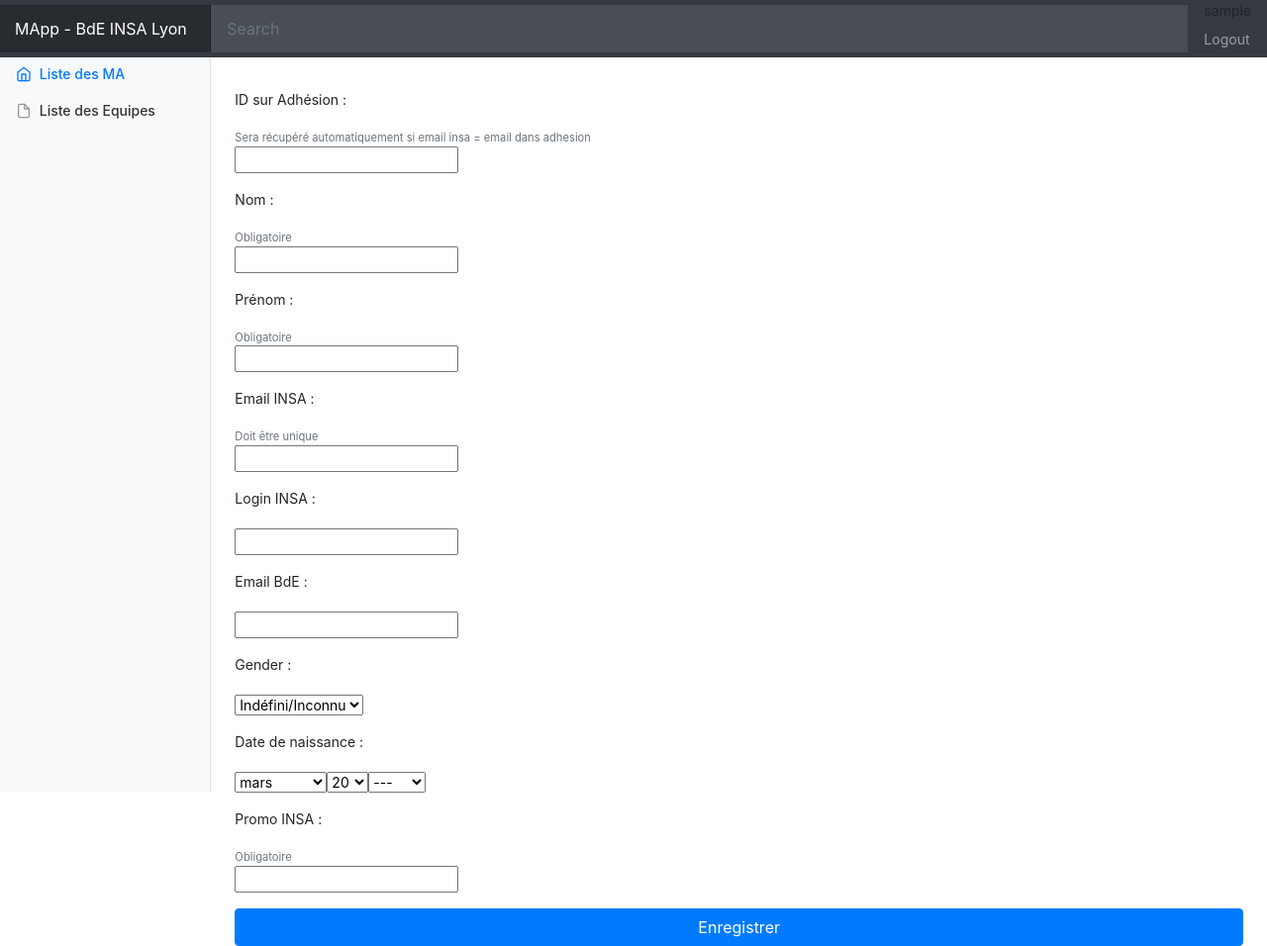
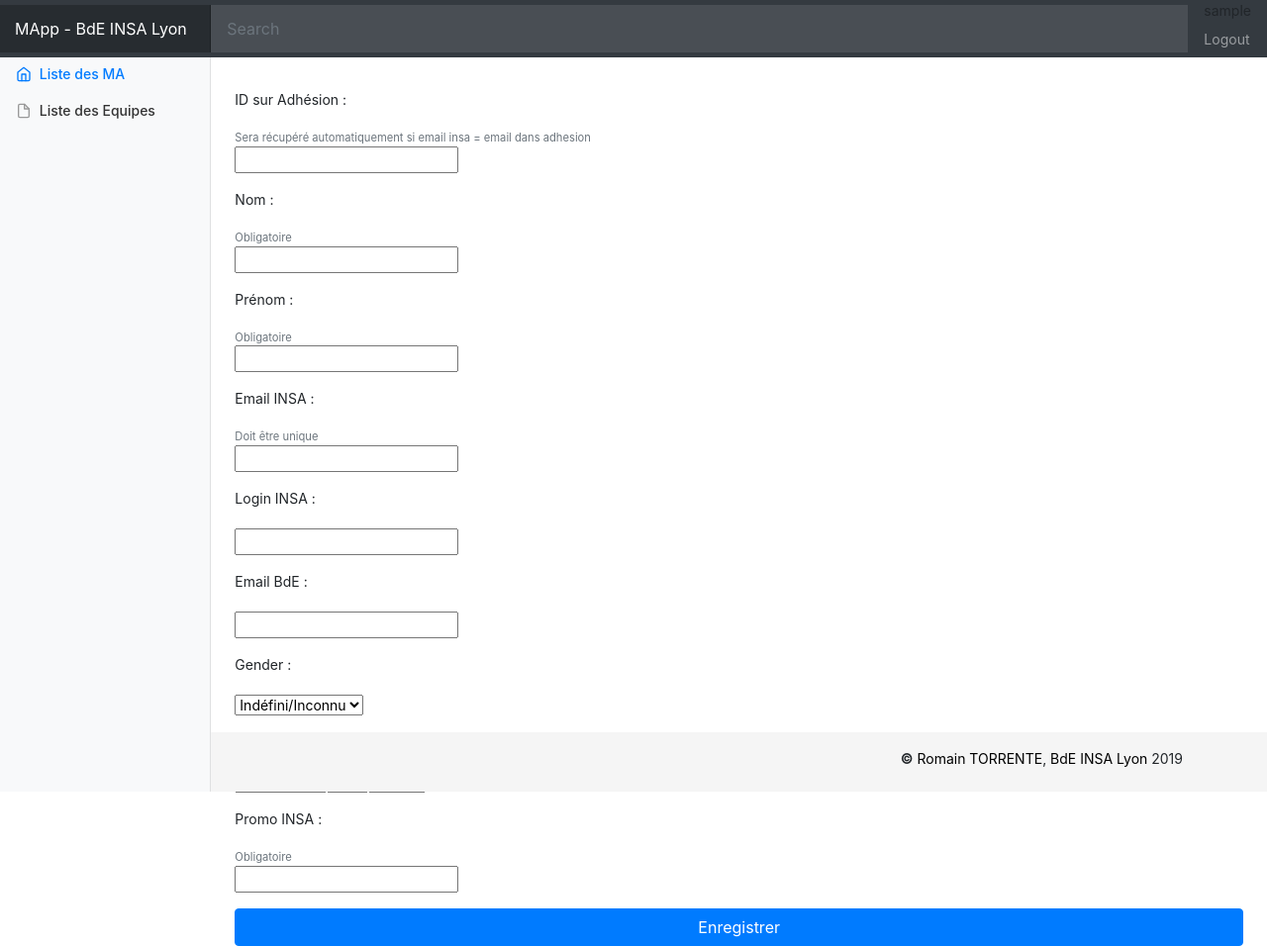
Before and after one commit to BdEINSALyon/mapp, a Django app: page /member/add in a window 1280 px wide. Shown: the whole page at 99% size. Run offline with Django 3.2, Linux system fonts and the light colour scheme; the visitor is signed in with stand-in values (Sample User, id 1); some libraries are stand-ins or nearby versions.

Commit message:
Add Footer

```diff
--- a/mapp/settings.py
+++ b/mapp/settings.py
@@ -24,12 +24,13 @@ BASE_DIR = os.path.dirname(os.path.dirname(os.path.abspath(__file__)))
 SECRET_KEY = os.getenv('SECRET_KEY', 'd=&6kb-g=%*-vo+j#)2aq_kf&d)^)9yl9lv0wge^1f*q6u$ym+')
 
 # SECURITY WARNING: don't run with debug turned on in production!
-DEBUG = os.getenv('DJANGO_ENV', 'prod') == 'dev'
+DEBUG = os.getenv('DJANGO_ENV', 'dev') == 'dev'
 
 ALLOWED_HOSTS = ['mapp.app.bde-insa-lyon.fr']
 
 if DEBUG:
     ALLOWED_HOSTS.extend(['localhost'])
+    ALLOWED_HOSTS.extend(['127.0.0.1'])
 
 
 
--- a/static/css/dashboard.css
+++ b/static/css/dashboard.css
@@ -91,3 +91,17 @@ body {
 
 .border-top { border-top: 1px solid #e5e5e5; }
 .border-bottom { border-bottom: 1px solid #e5e5e5; }
+
+.footer {
+  position: absolute;
+  bottom: 0;
+  width: 100%;
+  /* Set the fixed height of the footer here */
+  height: 60px;
+  background-color: #f5f5f5;
+}
+
+.footer > .container-fluid {
+  padding-right: 15px;
+  padding-left: 15px;
+}
--- a/templates/base.html
+++ b/templates/base.html
@@ -53,7 +53,14 @@
         </main>
       </div>
     </div>
+<footer class="footer mt-auto py-3">
+    <div class="container"><div class="row">
+        <div class="col" style="text-align: right">
+            <b>&copy;</b> <a href="https://github.com/rtorrente" target="_blank" style="color: black">Romain TORRENTE</a>, <a href="https://www.bde-insa-lyon.fr" target="_blank" style="color: black">BdE INSA Lyon</a> 2019
+        </div>
+    </div></div>
 
+</footer>
     <!-- Bootstrap core JavaScript
     ================================================== -->
     <!-- Placed at the end of the document so the pages load faster -->
```
Also changed, not shown: 1 other file.
